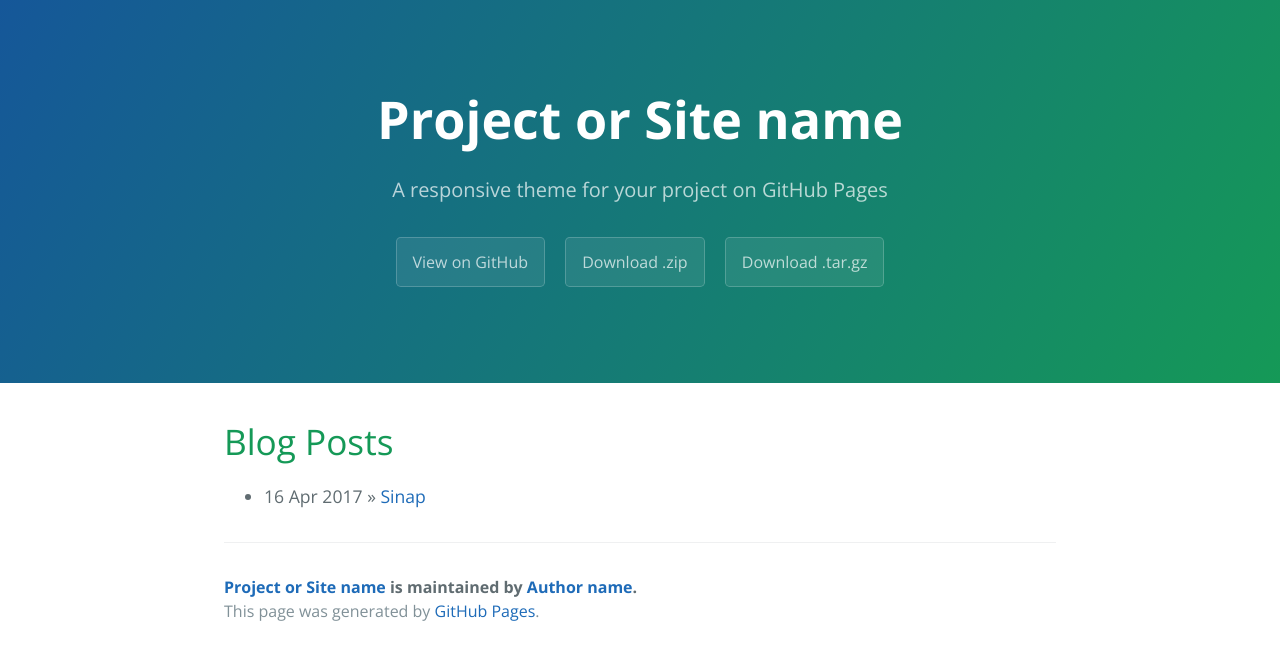
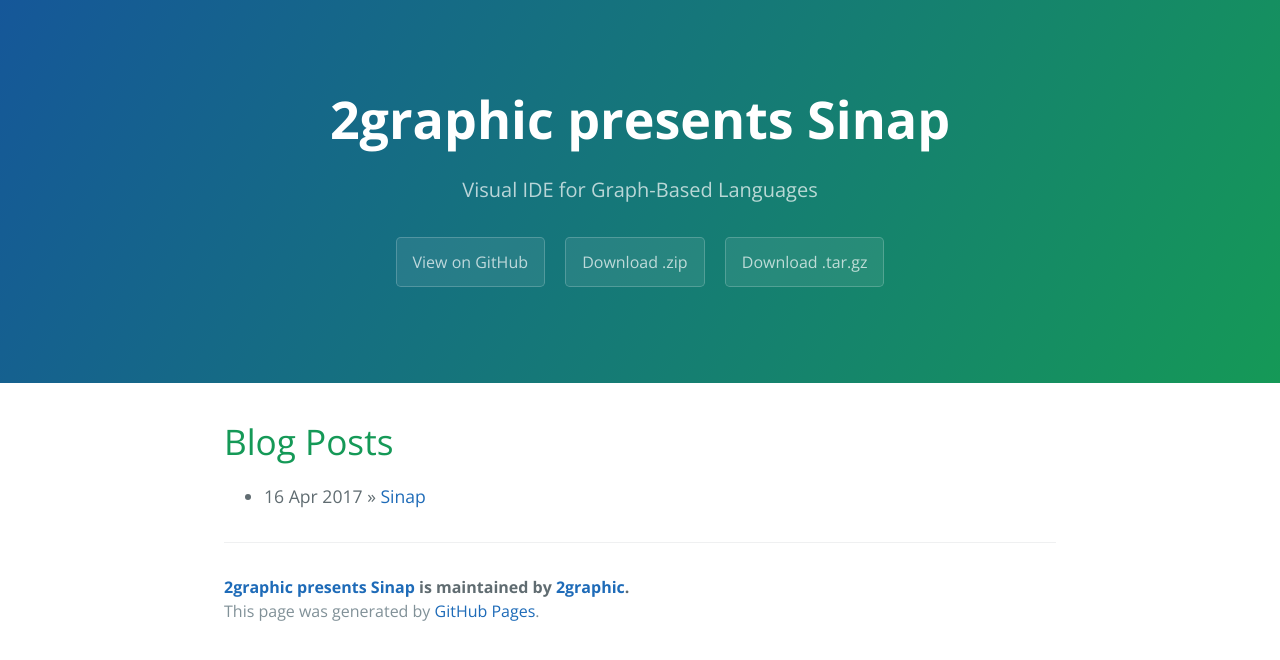
Before and after one commit to 2graphic/2graphic.github.io, a Jekyll site: the page built from index.html, in a window 1280 px wide. Shown: the top 660 px of the page. Built offline with Jekyll 4.4.1, drawn with Linux system fonts in a browser that asks for light colours; the list of posts is cut into pages by our own code.

Commit message:
update some stuff

```diff
--- a/_config.yml
+++ b/_config.yml
@@ -1,13 +1,13 @@
 # Setup
-title:        Project or Site name
-tagline:      A responsive theme for your project on GitHub Pages
+title:        2graphic presents Sinap
+tagline:      Visual IDE for Graph-Based Languages
 baseurl:      ""
 paginate:     1
 
 # About/contact
 author:
-  name:       Author name
-  url:        http://yourhomepage.com
+  name:       2graphic
+  url:        http://github.com/2graphic
 
 # Gems
 gems:
```
